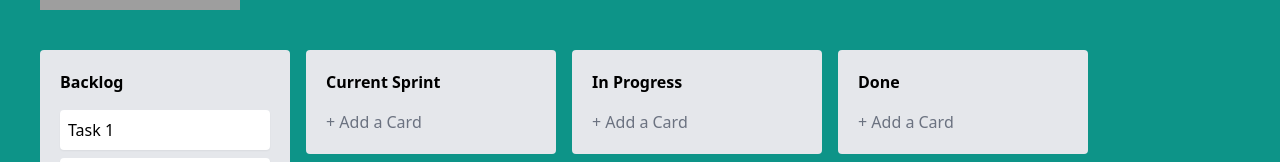
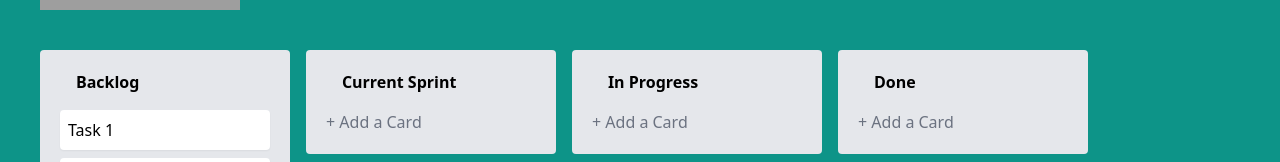
Before and after one commit to amygori/vue-task-board, a Nuxt app: page / in a window 1280 px wide. Shown: the part 180-342 px from the top of the page. Built offline with nearby package versions, Linux system fonts and the light colour scheme; grey boxes are pictures that could not be loaded.

Commit message:
Add draggable transition and handle

```diff
--- /dev/null
+++ b/components/DragHandle.vue
@@ -0,0 +1,3 @@
+<template>
+    <span class="drag-handle cursor-move">⠀ </span>
+</template>
--- a/components/TrelloBoard.vue
+++ b/components/TrelloBoard.vue
@@ -45,7 +45,8 @@
     <template #item="{ element: column }: { element: Column }">
       <div class="column bg-gray-200 p-5 rounded min-w-[250px]">
         <header class="font-bold mb-4">
-          <span class="drag-handle">{{ column.title }}</span>
+          <DragHandle />
+        {{ column.title }}
         </header>
         <TrelloBoardTask
           v-for="task in column.tasks"
```
